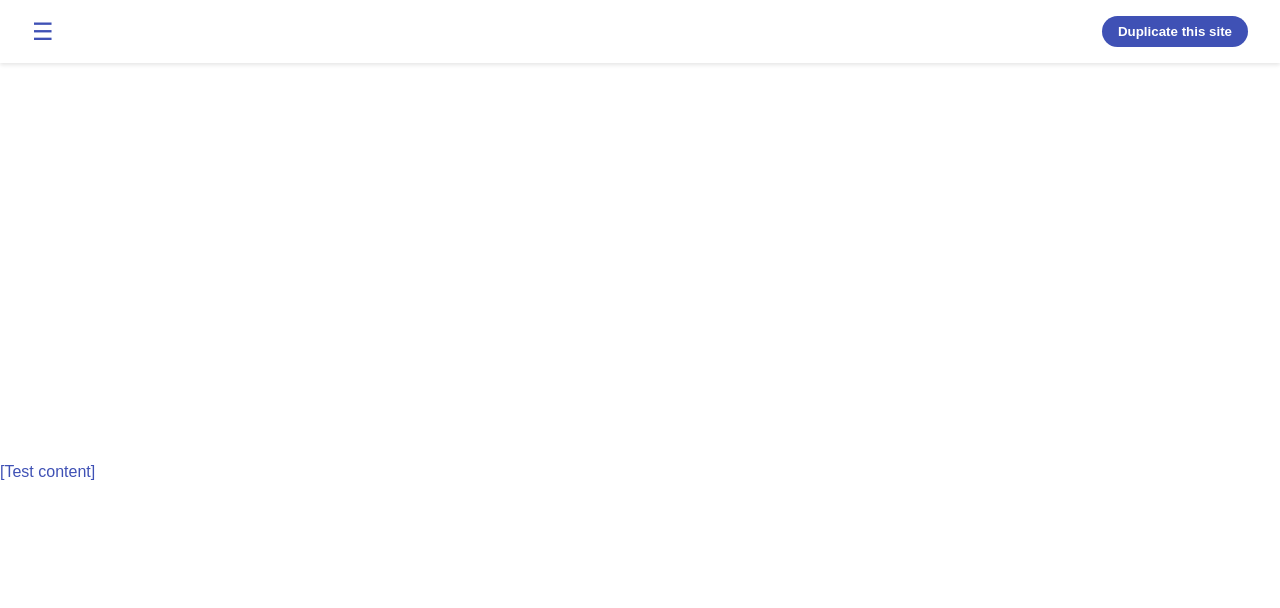
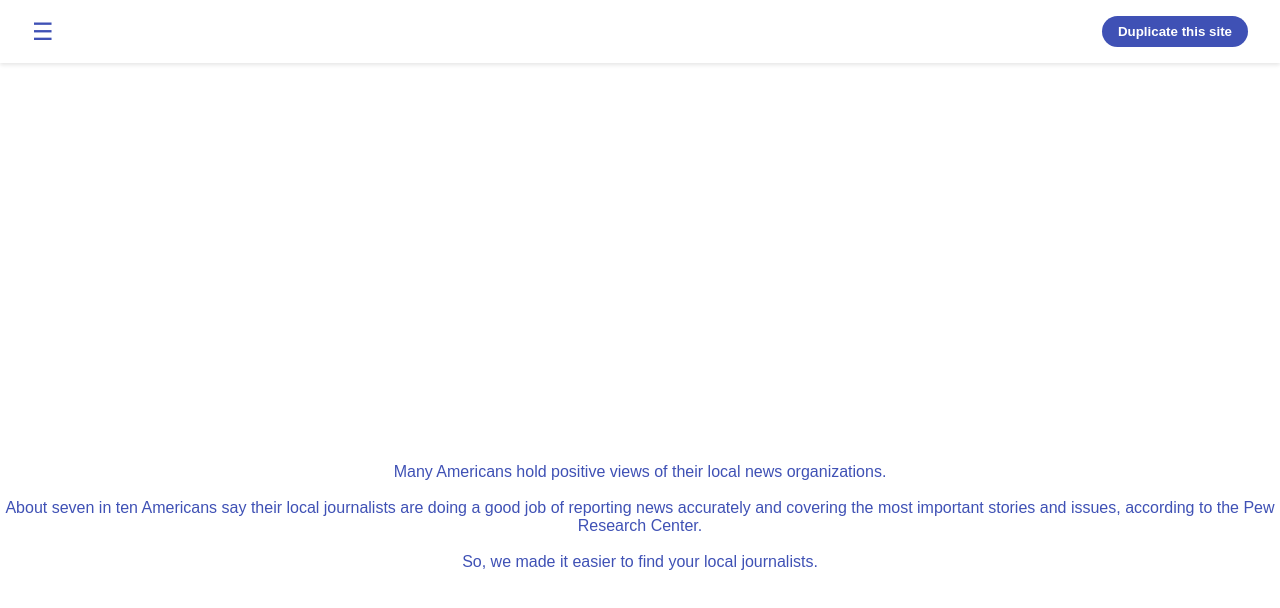
Before and after one commit to localstoryfinder/localstoryfinder.github.io, a plain HTML site: page docs/index.html in a window 1280 px wide. Shown: the top 608 px of the page. Drawn offline with nearby package versions, Linux system fonts and the light colour scheme.

Commit message:
wording in scroll feature

```diff
--- a/docs/index.html
+++ b/docs/index.html
@@ -13,7 +13,9 @@
     </header>
 
     <div id="placeholder"></div>
-    <div id="waypoint">[Test content]</div>
+    <div id="waypoint"><center>Many Americans hold positive views of their local news organizations.</center>&nbsp;
+    <center>About seven in ten Americans say their local journalists are doing a good job of reporting news accurately and covering the most important stories and issues, according to the Pew Research Center.</center>&nbsp;
+    <center>So, we made it easier to find your local journalists.</center></div>
     <div id="bottom"></div>
     <main>
         <div class="search-container">
```
